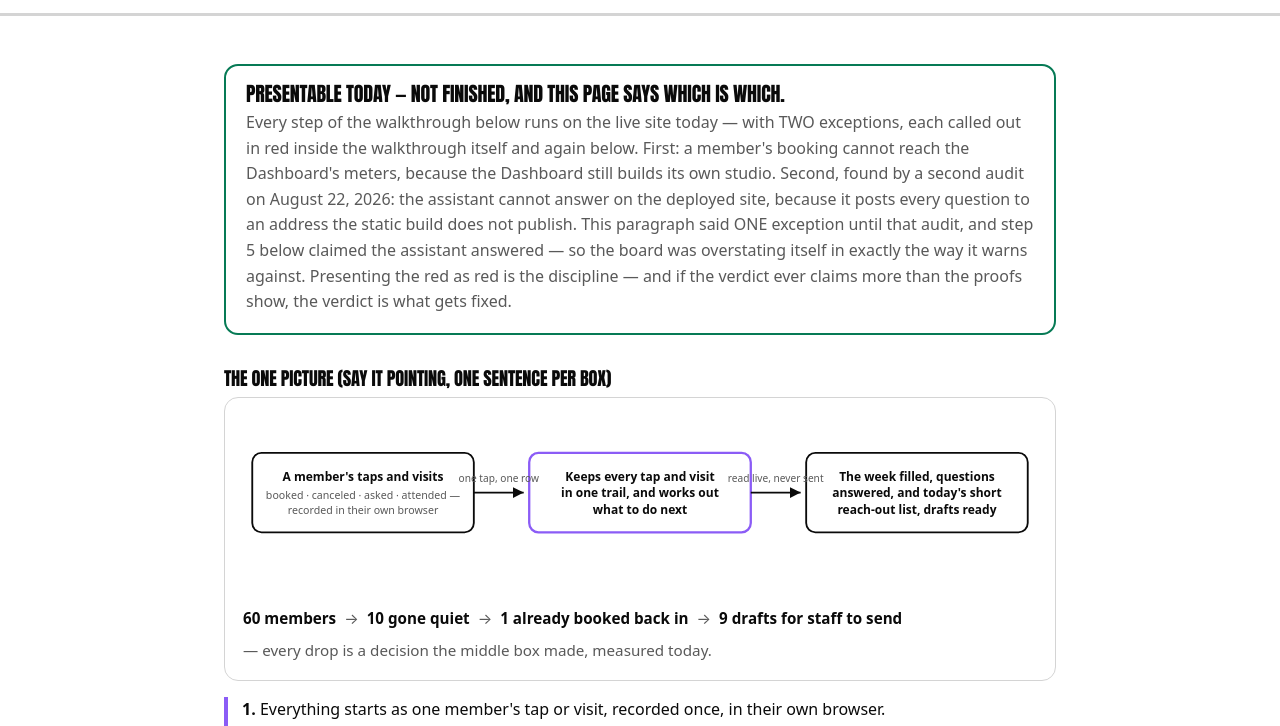
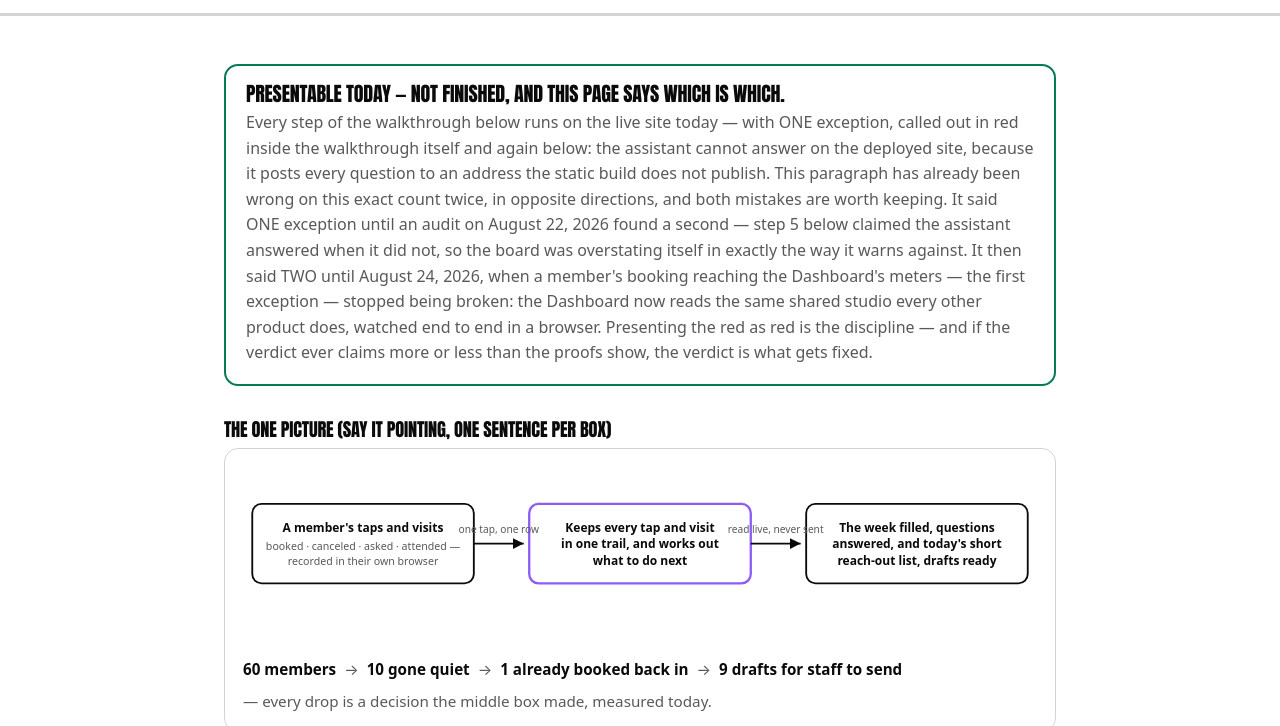
Before and after one commit to antunishdPursuit-coursework-archive/PulseStudio, a website with bundled scripts: page app/shared/ready.html in a window 1280 px wide. Shown: the part 55-781 px from the top of the page. Built offline with nearby package versions, Linux system fonts and the light colour scheme; a web font is replaced by a local one.

Commit message:
Fix the two other places ready.html still called the dashboard fix a gap

```diff
--- a/app/shared/ready.html
+++ b/app/shared/ready.html
@@ -88,17 +88,20 @@
     <div class="verdict">
       <h2>Presentable today — not finished, and this page says which is which.</h2>
       <p>Every step of the walkthrough below runs on the live site today —
-      with TWO exceptions, each called out in red inside the walkthrough
-      itself and again below. First: a member's booking cannot reach the
-      Dashboard's meters, because the Dashboard still builds its own studio.
-      Second, found by a second audit on August 22, 2026: the assistant
-      cannot answer on the deployed site, because it posts every question to
-      an address the static build does not publish. This paragraph said ONE
-      exception until that audit, and step 5 below claimed the assistant
-      answered — so the board was overstating itself in exactly the way it
-      warns against. Presenting the red as red is the
-      discipline — and if the verdict ever claims more than the proofs show,
-      the verdict is what gets fixed.</p>
+      with ONE exception, called out in red inside the walkthrough itself
+      and again below: the assistant cannot answer on the deployed site,
+      because it posts every question to an address the static build does
+      not publish. This paragraph has already been wrong on this exact
+      count twice, in opposite directions, and both mistakes are worth
+      keeping. It said ONE exception until an audit on August 22, 2026 found
+      a second — step 5 below claimed the assistant answered when it did
+      not, so the board was overstating itself in exactly the way it warns
+      against. It then said TWO until August 24, 2026, when a member's
+      booking reaching the Dashboard's meters — the first exception —
+      stopped being broken: the Dashboard now reads the same shared studio
+      every other product does, watched end to end in a browser. Presenting
+      the red as red is the discipline — and if the verdict ever claims more
+      or less than the proofs show, the verdict is what gets fixed.</p>
     </div>
 
     <h2 class="sect">The one picture (say it pointing, one sentence per box)</h2>
@@ -149,8 +152,8 @@
       <li><strong>Open the front door.</strong> It speaks to a member — book, ask, and "never go unnoticed" — and the pulse line beats.</li>
       <li><strong>Sign in from the top bar</strong> as a member: the front door greets them by name and takes them straight to their classes; the same persona follows every page.</li>
       <li><strong>Book a class</strong> <span class="chip a">Booking</span> — the week day by day, spots left, and a confirmation naming the class, time, and instructor. Your reservations appear under the schedule with a cancel on each.</li>
-      <li><strong>Open the Dashboard</strong> <span class="chip b">Dashboard</span> — the week's fill rates and the classes needing attention. <strong>Say the gap out loud here:</strong> this board still builds its own studio, so the booking from step 3 is not on it yet — one config line away, and the honest thing to show.</li>
-      <li><strong>Ask the assistant</strong> <span class="chip c">Support</span> a schedule question. <strong>Say the second gap out loud here:</strong> on the deployed site this answers nothing — every question is posted to an address a static build does not publish, so the page states that support is unavailable rather than inventing a reply. Running locally with a key, it answers from the current schedule and states its refusals.</li>
+      <li><strong>Open the Dashboard</strong> <span class="chip b">Dashboard</span> — the week's fill rates and the classes needing attention. The booking from step 3 IS on it: this board used to build its own studio, so no class id it knew about ever matched one Product A had booked — fixed 2026-08-24, and worth showing live rather than taking on faith.</li>
+      <li><strong>Ask the assistant</strong> <span class="chip c">Support</span> a schedule question. <strong>Say the gap out loud here:</strong> on the deployed site this answers nothing — every question is posted to an address a static build does not publish, so the page states that support is unavailable rather than inventing a reply. Running locally with a key, it answers from the current schedule and states its refusals.</li>
       <li><strong>Sign in as Front Desk and open Re-engagement</strong> <span class="chip d">Re-engage</span> — the quiet ranked with evidence; a member who booked back in is named and left alone; copy the draft.</li>
       <li><strong>Close on the story:</strong> <a href="./storytold.html">storytold</a> — the five beats and the map where every finished hand-off literally fires.</li>
     </ol>
```
